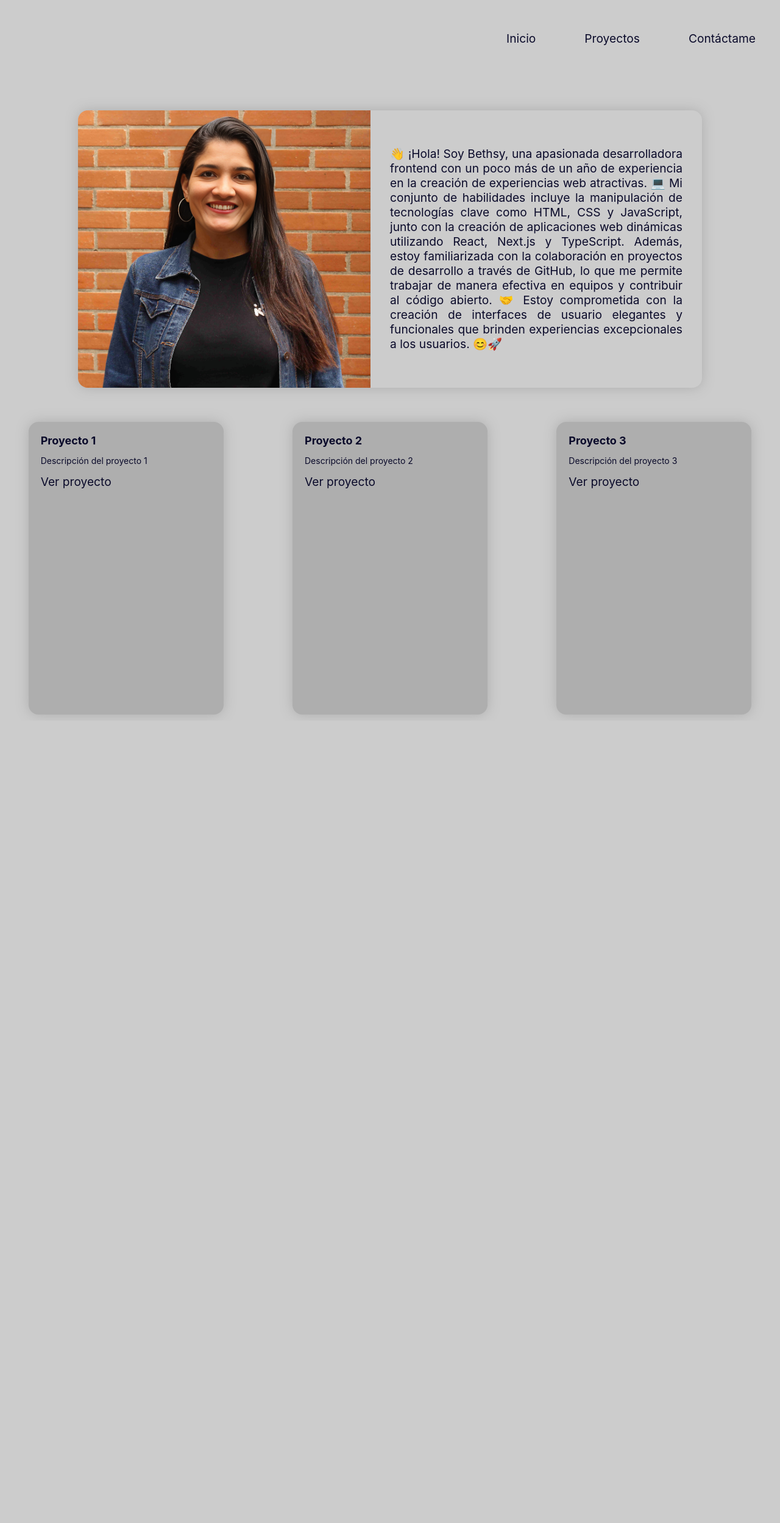
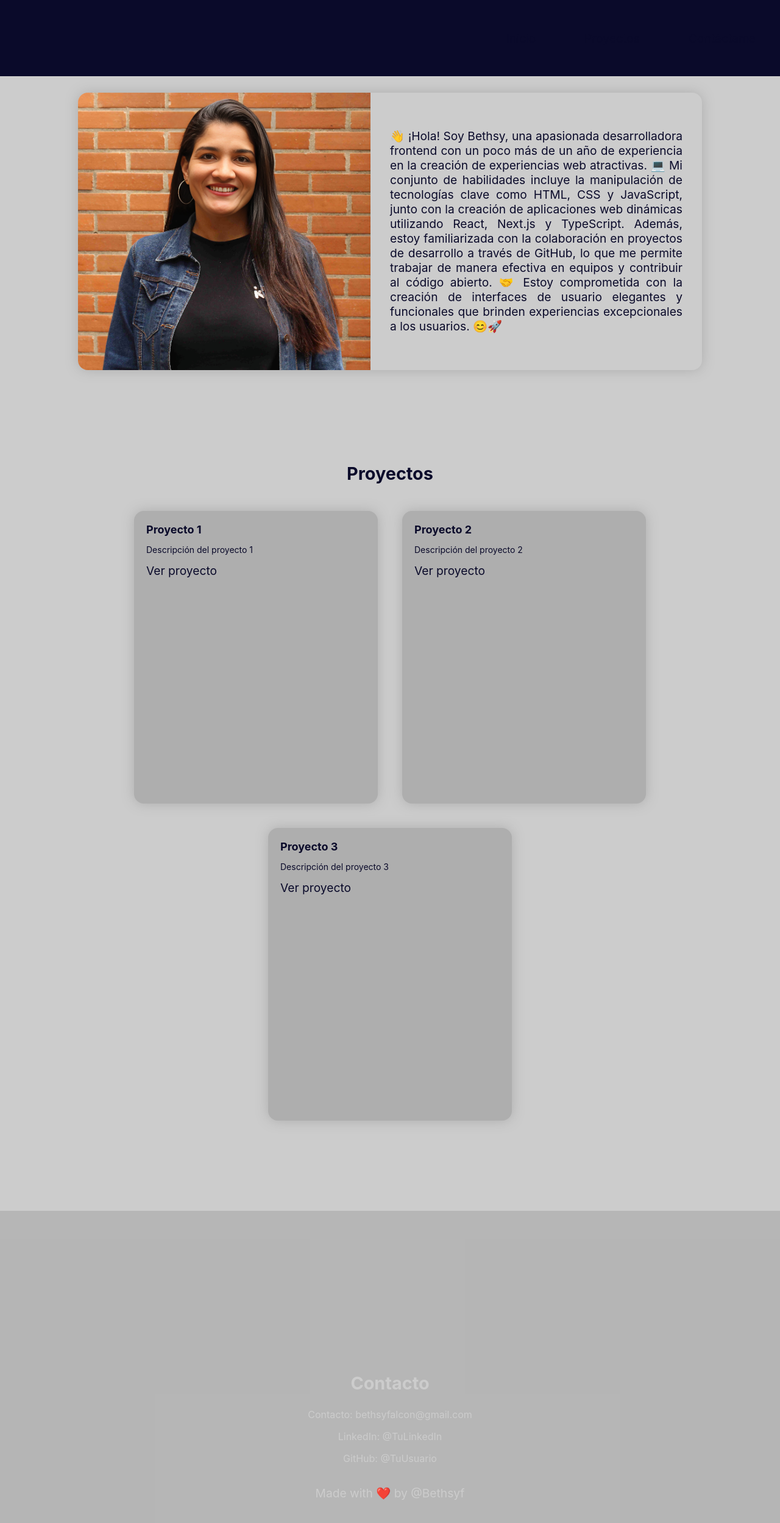
Before and after one commit to Bethsyf/portfolio, a Next.js app: page / in a window 1280 px wide. Shown: the top 2498 px of the page at 61% size. Before the commit the page ends 1182 px from the top, so only its background shows below. Built offline with nearby package versions, Linux system fonts and the light colour scheme; some icons are missing.

Commit message:
Feat: add footer component

```diff
--- a/src/components/views/aboutMe/AboutMe.module.scss
+++ b/src/components/views/aboutMe/AboutMe.module.scss
@@ -2,7 +2,7 @@
   display: flex;
   flex-direction: column;
   width: 85%;
-  margin: 3.5rem auto;
+  margin: 5.5rem auto;
   border-radius: 1rem;
   overflow: hidden;
   box-shadow: 0px 0px 20px rgba(128, 128, 128, 0.4);
@@ -23,7 +23,7 @@
     display: flex;
     flex-direction: row;
     width: 80%;
-    margin: 3.5rem auto;
+    margin: 9.5rem auto;
 
     .myPhoto {
       width: 30rem;
--- /dev/null
+++ b/src/components/views/footer/Footer.module.scss
@@ -0,0 +1,38 @@
+.container {
+  background-color: rgba(128, 128, 128, 0.3);
+  color: #cccccc;
+  padding: 20px;
+  text-align: center;
+  height: 46rem;
+  display: flex;
+  flex-direction: column;
+  justify-content: center;
+  align-items: center;
+}
+
+.info {
+  p {
+    font-size: 16px;
+  }
+
+  a {
+    color: #cccccc;
+    text-decoration: none;
+
+    &:hover {
+      text-decoration: underline;
+    }
+  }
+}
+
+// p {
+//   font-size: 14px;
+//   margin-top: 20px;
+//   color: #ccc;
+// }
+
+@media (max-width: 768px) {
+  .info p {
+    font-size: 14px;
+  }
+}
--- /dev/null
+++ b/src/components/views/footer/Footer.tsx
@@ -0,0 +1,38 @@
+import React from 'react';
+import s from './Footer.module.scss';
+
+const Footer = () => {
+  return (
+    <footer>
+      <div className={s.container} id="contact">
+        <div className={s.info}>
+          <h2>Contacto</h2>
+          <p>Contacto: bethsyfalcon@gmail.com</p>
+          <p>
+            LinkedIn:{' '}
+            <a
+              href="https://www.linkedin.com/in/tu-linkedin"
+              target="_blank"
+              rel="noopener noreferrer"
+            >
+              @TuLinkedIn
+            </a>
+          </p>
+          <p>
+            GitHub:{' '}
+            <a
+              href="https://github.com/tu-usuario"
+              target="_blank"
+              rel="noopener noreferrer"
+            >
+              @TuUsuario
+            </a>
+          </p>
+        </div>
+        <p>Made with ❤️ by @Bethsyf</p>
+      </div>
+    </footer>
+  );
+};
+
+export default Footer;
--- a/src/components/views/navbar/NavbarView.module.scss
+++ b/src/components/views/navbar/NavbarView.module.scss
@@ -1,5 +1,11 @@
 .container {
   width: 100%;
+  position: fixed;
+  top: 0;
+  left: 0;
+  right: 0;
+  z-index: 1000;
+  background: #0a0a2a;
 }
 .navb {
   display: flex;
--- a/src/components/views/navbar/NavbarView.tsx
+++ b/src/components/views/navbar/NavbarView.tsx
@@ -29,7 +29,7 @@ const NavbarView = () => {
             </a>
           </li>
           <li className={s.item} onClick={handleToggle}>
-            <a className={s.link} href="#testimonials">
+            <a className={s.link} href="#projects">
               Proyectos
             </a>
           </li>
@@ -43,12 +43,12 @@ const NavbarView = () => {
         <div>
           <ul className={s.menuDesk}>
             <li className={s.item}>
-              <a className={s.link} href="#home">
+              <a className={s.link} href="/">
                 Inicio
               </a>
             </li>
             <li className={s.item}>
-              <a className={s.link} href="#testimonials">
+              <a className={s.link} href="#projects">
                 Proyectos
               </a>
             </li>
--- a/src/components/views/projects/Projects.module.scss
+++ b/src/components/views/projects/Projects.module.scss
@@ -1,17 +1,21 @@
 .container {
+  margin: 8rem auto;
+  h2 {
+    text-align: center;
+  }
+
+  .containerInner {
     display: flex;
     flex-wrap: wrap;
-  justify-content: space-around;
-  margin: -10px;
+    justify-content: center;
 
     .card {
-    width: 20rem;
+      width: 25rem;
       height: 30rem;
-    margin: 10px;
+      margin: 20px;
       padding: 20px;
-    background-color: rgba(128, 128, 128, 0.4);
+      background: rgba(128, 128, 128, 0.4);
       border-radius: 1rem;
-
       box-shadow: 0px 0px 20px rgba(128, 128, 128, 0.4);
 
       h3 {
@@ -29,3 +33,4 @@
       }
     }
   }
+}
--- a/src/components/views/projects/Projects.tsx
+++ b/src/components/views/projects/Projects.tsx
@@ -22,7 +22,9 @@ const ProjectsGrid = () => {
   ];
 
   return (
-    <div className={s.container}>
+    <div className={s.container} id="projects">
+      <h2>Proyectos</h2>
+      <div className={s.containerInner}>
         {projects.map((project, index) => (
           <div key={index} className={s.card}>
             <h3>{project.title}</h3>
@@ -33,6 +35,7 @@ const ProjectsGrid = () => {
           </div>
         ))}
       </div>
+    </div>
   );
 };
 
--- a/src/pages/index.tsx
+++ b/src/pages/index.tsx
@@ -4,6 +4,7 @@ import styles from '@/styles/pages/Home.module.scss';
 import NavbarView from '@/components/views/navbar/NavbarView';
 import AboutMe from '@/components/views/aboutMe/AboutMe';
 import ProjectsGrid from '@/components/views/projects/Projects';
+import Footer from '@/components/views/footer/Footer';
 
 export default function Home() {
   return (
@@ -18,6 +19,7 @@ export default function Home() {
         <NavbarView />
         <AboutMe />
         <ProjectsGrid />
+        <Footer />
       </main>
     </>
   );
```
Lines whose indentation alone changed are shown as unchanged.
